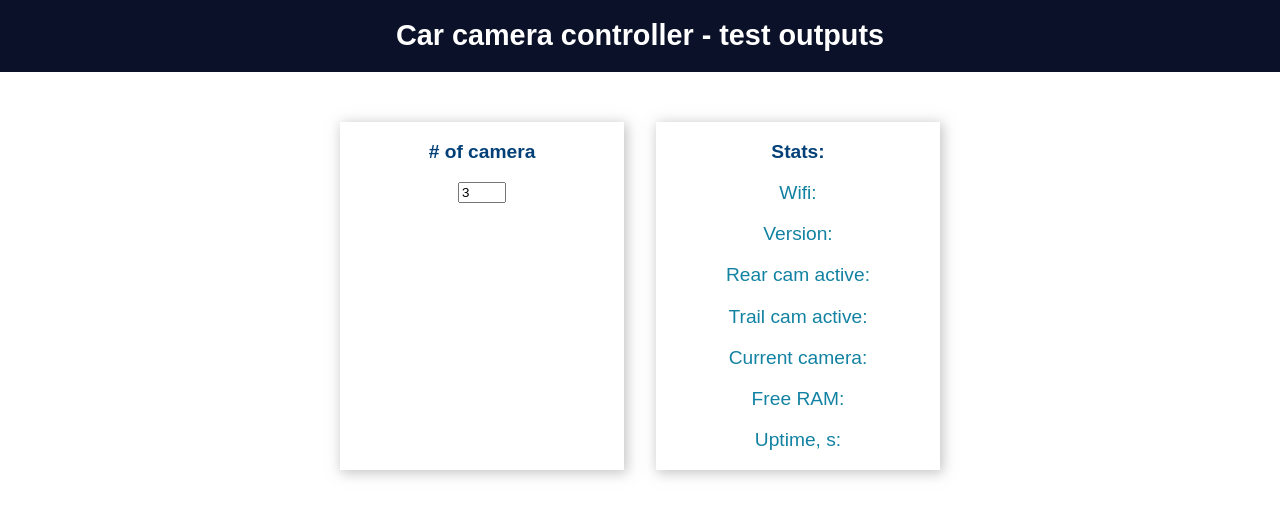
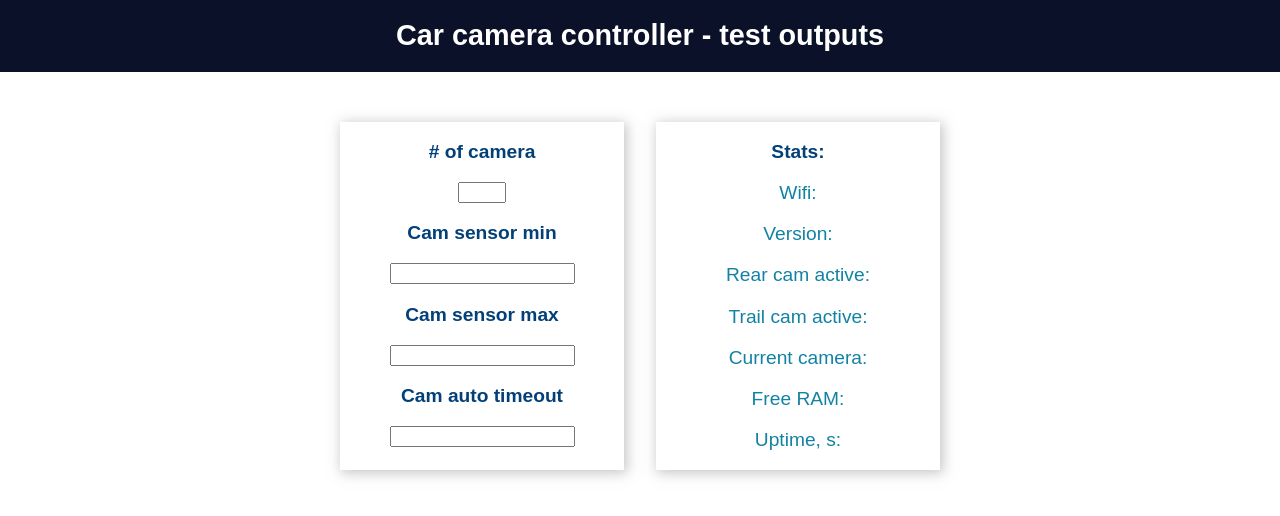
Before and after one commit to Dronec/CarCameraController_ESP32, a plain HTML site: page Device/data/index.html in a window 1280 px wide. Drawn offline with Linux system fonts and the light colour scheme.

Commit message:
Refactoring, EEPROM

```diff
--- a/Device/data/index.html
+++ b/Device/data/index.html
@@ -1,11 +1,15 @@
-<!DOCTYPE HTML><html>
+<!DOCTYPE HTML>
+<html>
+
 <head>
   <title>Car camera controller</title>
   <meta name="viewport" content="width=device-width, initial-scale=1">
   <link rel="stylesheet" type="text/css" href="style.css">
-  <link rel="icon"  type="image/png" href="favicon.png">
-  <link rel="stylesheet" href="https://use.fontawesome.com/releases/v5.7.2/css/all.css" integrity="sha384-fnmOCqbTlWIlj8LyTjo7mOUStjsKC4pOpQbqyi7RrhN7udi9RwhKkMHpvLbHG9Sr" crossorigin="anonymous">
+  <link rel="icon" type="image/png" href="favicon.png">
+  <link rel="stylesheet" href="https://use.fontawesome.com/releases/v5.7.2/css/all.css"
+    integrity="sha384-fnmOCqbTlWIlj8LyTjo7mOUStjsKC4pOpQbqyi7RrhN7udi9RwhKkMHpvLbHG9Sr" crossorigin="anonymous">
 </head>
+
 <body>
   <div class="topnav">
     <h1>Car camera controller - test outputs</h1>
@@ -14,7 +18,13 @@
     <div class="card-grid">
       <div class="card">
         <p class="card-title"># of camera</p>
-                <input type="number" id="camera" min="1" max="4" onchange="enterNumber(this)" value="3">
+        <input type="number" id="camera" min="1" max="4" onchange="enterNumber(this)">
+        <p class="card-title">Cam sensor min</p>
+        <input type="number" id="camsensmin" onchange="enterNumber(this)">
+        <p class="card-title">Cam sensor max</p>
+        <input type="number" id="camsensmax" onchange="enterNumber(this)">
+        <p class="card-title">Cam auto timeout</p>
+        <input type="number" id="camautotime" onchange="enterNumber(this)">
       </div>
       <!--
         <div class="card">
@@ -27,16 +37,17 @@
         -->
       <div class="card">
         <p class="card-title">Stats:</p>
-            <p class ="state">Wifi: <span id="ssid"></span></p>
-            <p class ="state">Version: <span id="version"></span></p>
-            <p class ="state">Rear cam active: <span id="rearsensor"></span></p>
-            <p class ="state">Trail cam active: <span id="trailsensor"></span></p>
-            <p class ="state">Current camera: <span id="currentcamera"></span></p>
-            <p class ="state">Free RAM: <span id="ram"></span></p>
-            <p class ="state">Uptime, s: <span id="uptime"></span></p>
+        <p class="state">Wifi: <span id="ssid"></span></p>
+        <p class="state">Version: <span id="version"></span></p>
+        <p class="state">Rear cam active: <span id="rearsensor"></span></p>
+        <p class="state">Trail cam active: <span id="trailsensor"></span></p>
+        <p class="state">Current camera: <span id="currentcamera"></span></p>
+        <p class="state">Free RAM: <span id="ram"></span></p>
+        <p class="state">Uptime, s: <span id="uptime"></span></p>
       </div>
     </div>
   </div>
   <script src="/script.js"></script>
 </body>
+
 </html>
--- a/Device/data/script.js
+++ b/Device/data/script.js
@@ -27,6 +27,10 @@ function onMessage(event) {
     var myObj = JSON.parse(event.data);
     console.log(myObj);
     document.getElementById("currentcamera").innerHTML = myObj["camera"];
+    document.getElementById("camera").value = myObj["cameraid"];
+    document.getElementById("camsensmin").value = myObj["camsensmin"];
+    document.getElementById("camsensmax").value = myObj["camsensmax"];
+    document.getElementById("camautotime").value = myObj["camautotime"];
     document.getElementById("ssid").innerHTML = myObj["ssid"];
     document.getElementById("version").innerHTML = myObj["version"];
     document.getElementById("rearsensor").innerHTML = myObj["rearsensor"];
@@ -37,7 +41,7 @@ function onMessage(event) {
     //    document.getElementById("0").checked = false;
     //else
     //    document.getElementById("0").checked = true;
-    console.log(event.data);
+    //console.log(event.data);
 }
 
 // Send Requests to Control GPIOs
@@ -52,8 +56,8 @@ function toggleCheckbox(element) {
     }*/
 }
 function enterNumber(element) {
-    console.log(element.value);
-    websocket.send(element.value);
+    console.log('{"' + element.id + '":"' + element.value + '"}');
+    websocket.send('{"' + element.id + '":"' + element.value + '"}');
     /*if (element.checked){
         document.getElementById(element.id+"s").innerHTML = "ON";
     }
```
Also changed, not shown: 3 other files. Lines whose indentation alone changed are shown as unchanged.
